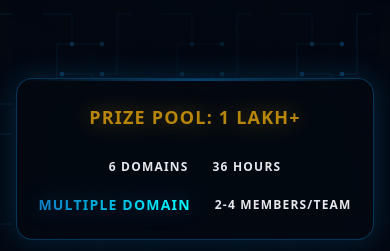
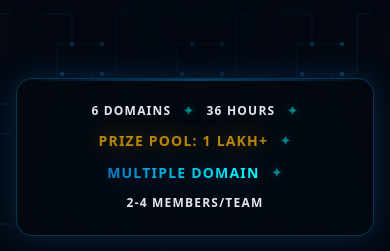
Before and after one commit to Sharanx77/neo-nexus-36.1, a Next.js app: page / in a window 390 px wide. Shown: the part 868-1119 px from the top of the page. Built offline with nearby package versions, Linux system fonts and the light colour scheme.

Commit message:
Update Stats.tsx

```diff
--- a/components/Stats.tsx
+++ b/components/Stats.tsx
@@ -6,28 +6,27 @@ export default function Stats() {
         {/* Subtle top edge glow line */}
         <div className="absolute top-0 left-0 w-full h-[2px] bg-gradient-to-r from-transparent via-electric to-transparent opacity-50"></div>
 
-        <div className="flex flex-wrap lg:flex-nowrap justify-center lg:justify-between items-center gap-y-5 gap-x-6 lg:gap-x-0 w-full text-center text-gray-200 font-bold text-xs sm:text-sm lg:text-base tracking-widest uppercase">
+        <div className="flex flex-wrap justify-center items-center gap-3 sm:gap-4 md:gap-5 w-full text-center text-gray-200 font-bold text-xs sm:text-sm lg:text-base tracking-widest uppercase">
 
           <span className="whitespace-nowrap">6 Domains</span>
 
-          <span className="hidden lg:inline text-cyan/50 drop-shadow-[0_0_5px_rgba(6,182,212,0.8)]">✦</span>
+          <span className="text-cyan/50 drop-shadow-[0_0_5px_rgba(6,182,212,0.8)]">✦</span>
 
           <span className="whitespace-nowrap">36 Hours</span>
 
-          <span className="hidden lg:inline text-cyan/50 drop-shadow-[0_0_5px_rgba(6,182,212,0.8)]">✦</span>
+          <span className="text-cyan/50 drop-shadow-[0_0_5px_rgba(6,182,212,0.8)]">✦</span>
 
-          {/* Centered on top for mobile, middle for laptop */}
-          <span className="whitespace-nowrap w-full lg:w-auto order-first lg:order-none mb-2 lg:mb-0 text-gold font-black text-lg md:text-xl drop-shadow-[0_0_10px_rgba(234,179,8,0.4)]">
+          <span className="whitespace-nowrap text-gold font-black text-sm md:text-xl drop-shadow-[0_0_10px_rgba(234,179,8,0.4)]">
             Prize Pool: 1 Lakh+
           </span>
 
-          <span className="hidden lg:inline text-cyan/50 drop-shadow-[0_0_5px_rgba(6,182,212,0.8)]">✦</span>
+          <span className="text-cyan/50 drop-shadow-[0_0_5px_rgba(6,182,212,0.8)]">✦</span>
 
           <span className="whitespace-nowrap text-transparent bg-clip-text bg-gradient-to-r from-electric to-cyan font-black text-sm md:text-lg drop-shadow-[0_0_10px_rgba(14,124,196,0.4)]">
             Multiple Domain
           </span>
 
-          <span className="hidden lg:inline text-cyan/50 drop-shadow-[0_0_5px_rgba(6,182,212,0.8)]">✦</span>
+          <span className="text-cyan/50 drop-shadow-[0_0_5px_rgba(6,182,212,0.8)]">✦</span>
 
           <span className="whitespace-nowrap">2-4 Members/Team</span>
 
```
